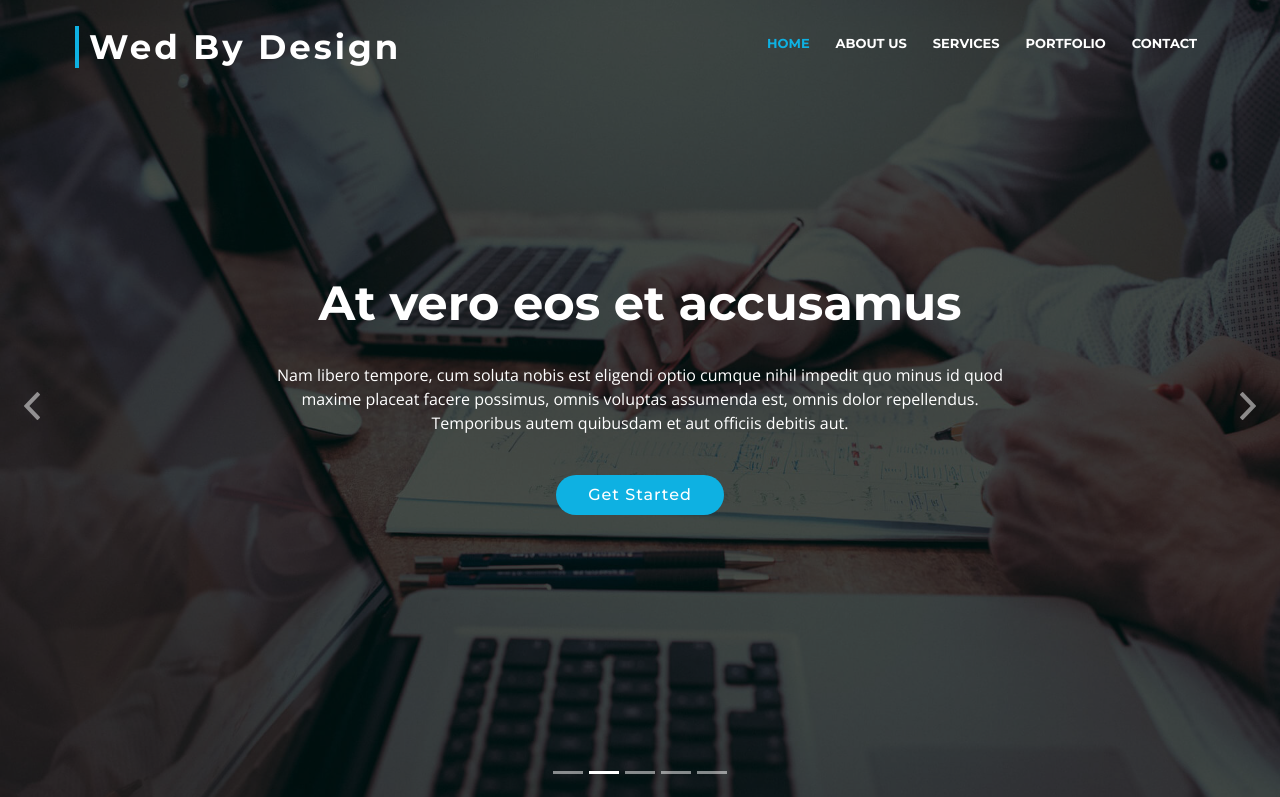
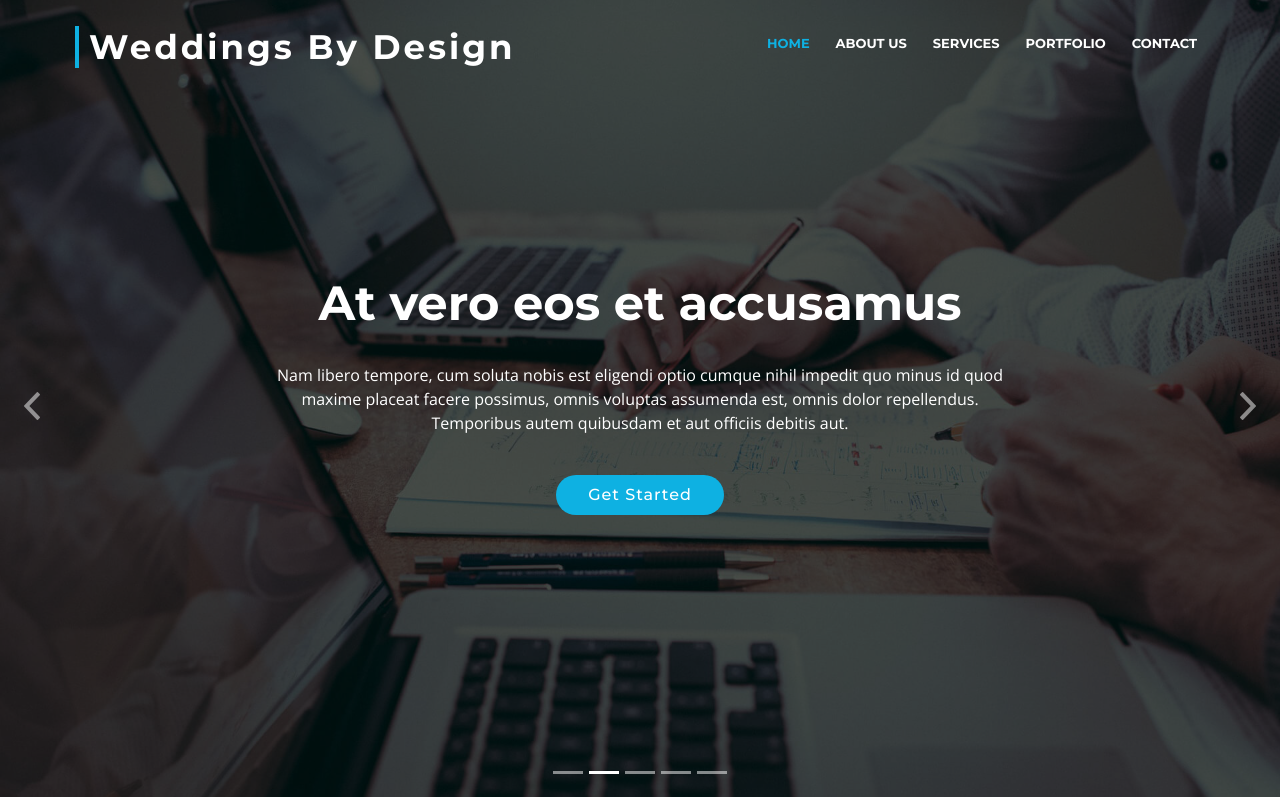
Before and after one commit to gsmith77/platinum-school-of-protocol-website, a plain HTML site: page index.html in a window 1280 px wide. Shown: the top 797 px of the page. Drawn offline with nearby package versions, Linux system fonts and the light colour scheme; animation ran at ten frames a second; files whose address does not match are found by name.

Commit message:
first commit

```diff
--- a/index.html
+++ b/index.html
@@ -44,7 +44,7 @@
     <div class="container-fluid">
 
       <div id="logo" class="pull-left">
-        <h1><a href="#intro" class="scrollto">Wed By Design</a></h1>
+        <h1><a href="#intro" class="scrollto">Weddings By Design</a></h1>
         <!-- Uncomment below if you prefer to use an image logo -->
         <!-- <a href="#intro"><img src="img/logo.png" alt="" title="" /></a>-->
       </div>
```
